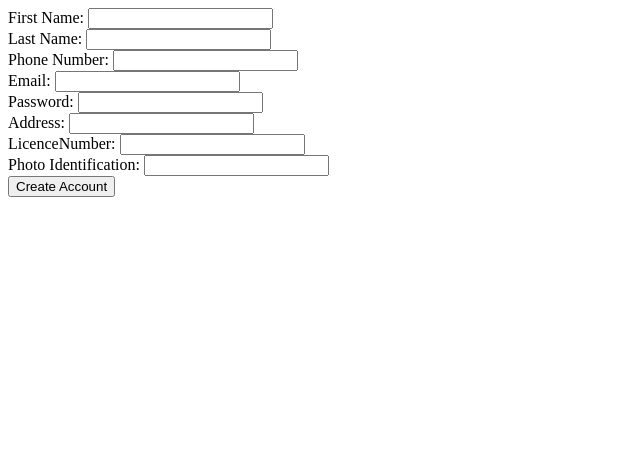
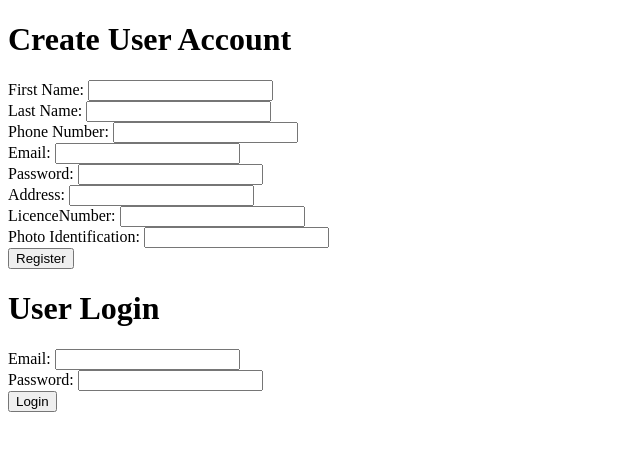
Before and after one commit to TheBestSambo177/Business-Application-Programming, a PHP site: page /addUsers.php in a window 1280 px wide. Shown: the top 451 px of the page, without its empty margins (0-640 px from the left). Run offline with PHP 8.4, Linux system fonts and the light colour scheme.

Commit message:
Update addUsers.php
Changed data type for forms. Also added in log in feature that still needs to be functional

```diff
--- a/Custom Plugins/users/addUsers.php
+++ b/Custom Plugins/users/addUsers.php
@@ -1,7 +1,8 @@
 <?php
     include('includes/dbconnect.php');
 
-    if ($_SERVER["REQUEST_METHOD"] == "POST") {
+	//Create user account
+    if ($_SERVER["REQUEST_METHOD"] == "POST" && isset($_POST["register"])) {
         $firstName = $_POST["firstName"];
         $lastName = $_POST["lastName"];
         $phoneNumber = $_POST["phoneNumber"];
@@ -17,7 +18,8 @@
 		if ($checkEmailQuery->num_rows > 0) {
 			echo "Email already exists. Please use another one.";
 		} else {
-			$sql = "Insert into users (firstName, lastName, phoneNumber, email, password, address, licenceNumber, photoIdentification) Values ('$firstName', '$lastName', '$phoneNumber', '$email', SHA1('$password'), '$address', '$licenceNumber', '$photoIdentification')";
+			$hashedPassword = password_hash($password, PASSWORD_DEFAULT);
+			$sql = "Insert into users (firstName, lastName, phoneNumber, email, password, address, licenceNumber, photoIdentification) Values ('$firstName', '$lastName', '$phoneNumber', '$email', '$hashedPassword', '$address', '$licenceNumber', '$photoIdentification')";
 
 			if ($conn->query($sql) === TRUE) {
 				echo "User added added";
@@ -26,15 +28,42 @@
 			}
 		}
     }
+
+	//Login users
+	if ($_SERVER["REQUEST_METHOD"] == "POST" && isset($_POST["login"])) {
+    $email = $_POST["email"];
+    $password = $_POST["password"];
+
+    //Retrieve the email information from the database
+    $getEmailQuery = "SELECT * FROM users WHERE email = '$email'";
+    $getEmailResult = $conn->query($getEmailQuery);
+
+    if ($getEmailResult->num_rows == 1) {
+        $email = $getEmailResult->fetch_assoc();
+        $hashedPassword = $email["password"];
+
+        //Verify the password
+        if (password_verify($password, $hashedPassword)) {
+            //If Password is correct, start a new session
+            $_SESSION["email"] = $email;
+            echo "Logged in successfully.";
+        } else {
+            echo "Invalid email or password.";
+        }
+    } else {
+        echo "Invalid email or password.";
+    }
+}
 ?>
+
 <!DOCTYPE html>
 <html>
 <head>
-    <title>Create a user account</title>
+    <title>User Management</title>
 </head>
 <body>
+	<h1>Create User Account</h1>
     <form method="POST" action="<?php echo $_SERVER["PHP_SELF"]; ?>">
-
 		<label for="firstName">First Name:</label>
 		<input type="text" name="firstName" id="firstName" required><br>
 
@@ -45,21 +74,32 @@
 		<input type="text" name="phoneNumber" id="phoneNumber" required><br>
 
 		<label for="email">Email:</label>
-    <input type="text" name="email" id="email" required><br>
+		<input type="email" name="email" id="email" required><br>
 
 		<label for="password">Password:</label>
-    <input type="text" name="password" id="password" required><br>
+		<input type="password" name="password" id="password" required><br>
 
 		<label for="address">Address:</label>
 		<input type="text" name="address" id="address" required><br>
 
-	<label for="password">LicenceNumber:</label>
+		<label for="LicenceNumber">LicenceNumber:</label>
 		<input type="text" name="licenceNumber" id="licenceNumber" required><br>
 
 		<label for="photoIdentification">Photo Identification:</label>
 		<input type="text" name="photoIdentification" id="photoIdentification" required><br>
 
-    <input type="submit" value="Create Account">
+		<input type="submit" name="register" value="Register">
+    </form>
+
+	<h1>User Login</h1>
+    <form method="POST" action="<?php echo $_SERVER["PHP_SELF"]; ?>">
+        <label for="email">Email:</label>
+        <input type="email" name="email" id="email" required><br>
+
+        <label for="password">Password:</label>
+        <input type="password" name="password" id="password" required><br>
+
+        <input type="submit" name="login" value="Login">
     </form>
 
 </body>
```
Lines whose indentation alone changed are shown as unchanged.
